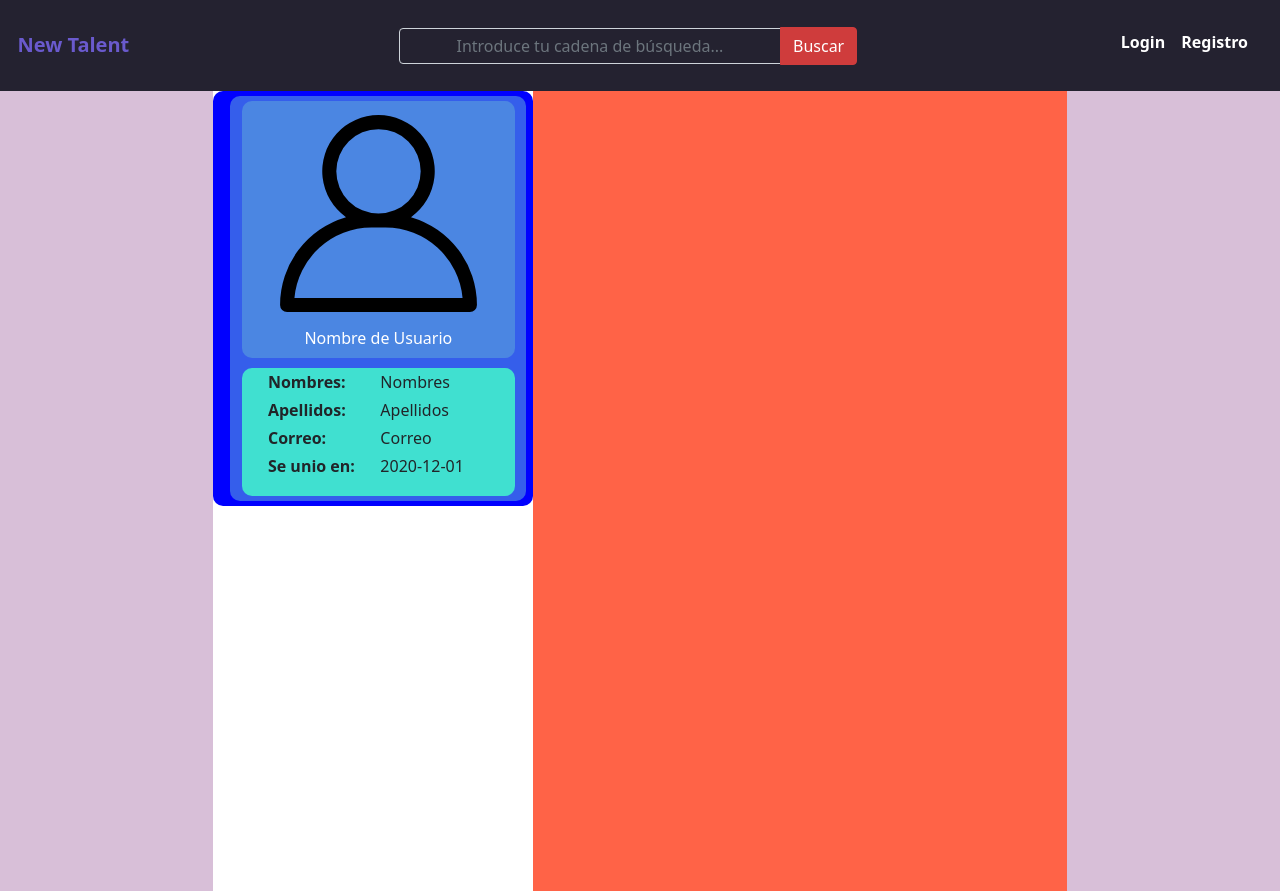
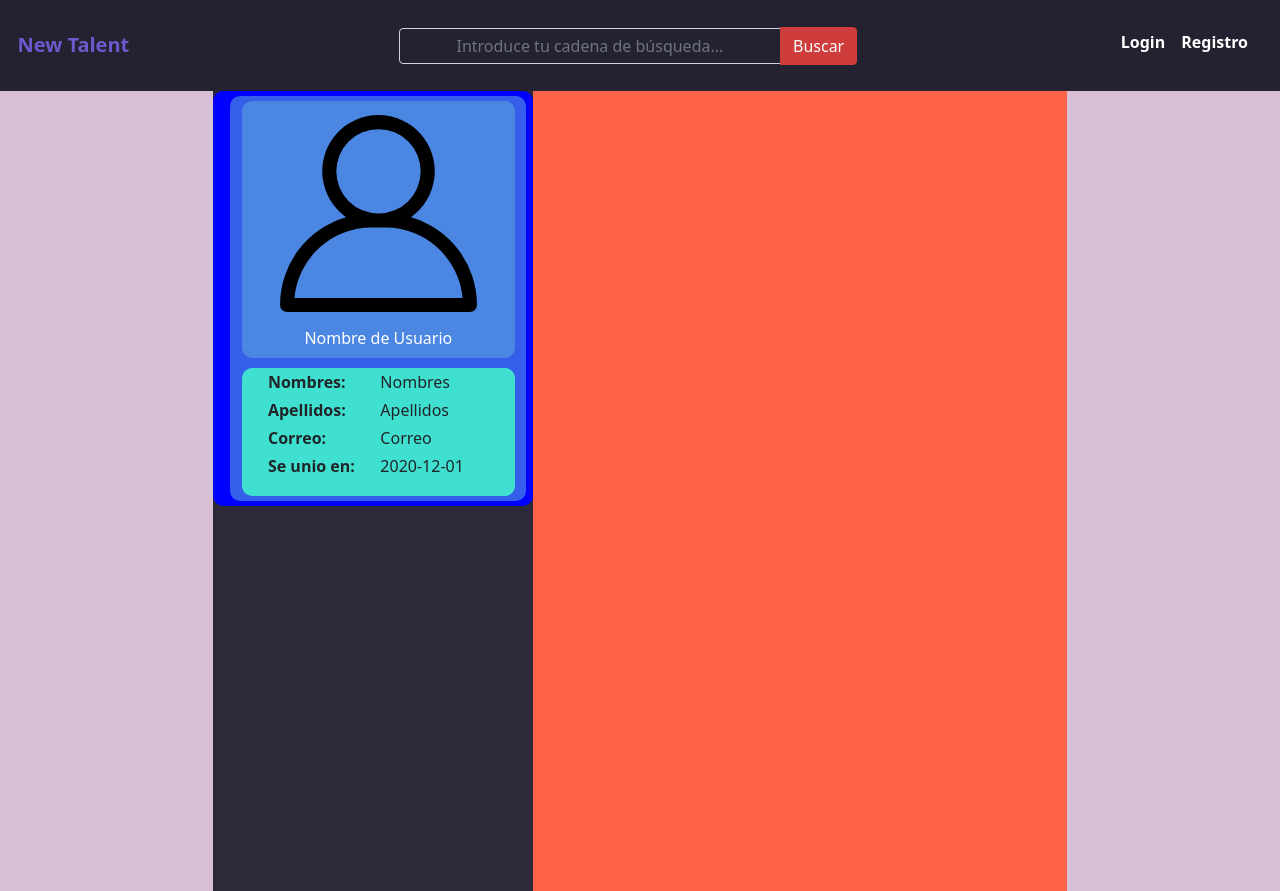
Before and after one commit to Techjonlogi/frontproyecto, a React (Create React App) app: page /Perfil in a window 1280 px wide. Built offline with nearby package versions, Linux system fonts and the light colour scheme.

Commit message:
Cambios de estetica.

```diff
--- a/src/Pantallas/PerfilUsuario/Perfilusuario.css
+++ b/src/Pantallas/PerfilUsuario/Perfilusuario.css
@@ -18,6 +18,7 @@ dd {
 
 .PerfilContent {
     height: 100vh;
+    background-color: #2B293A;
 }
 
 .BodyRow {
```
